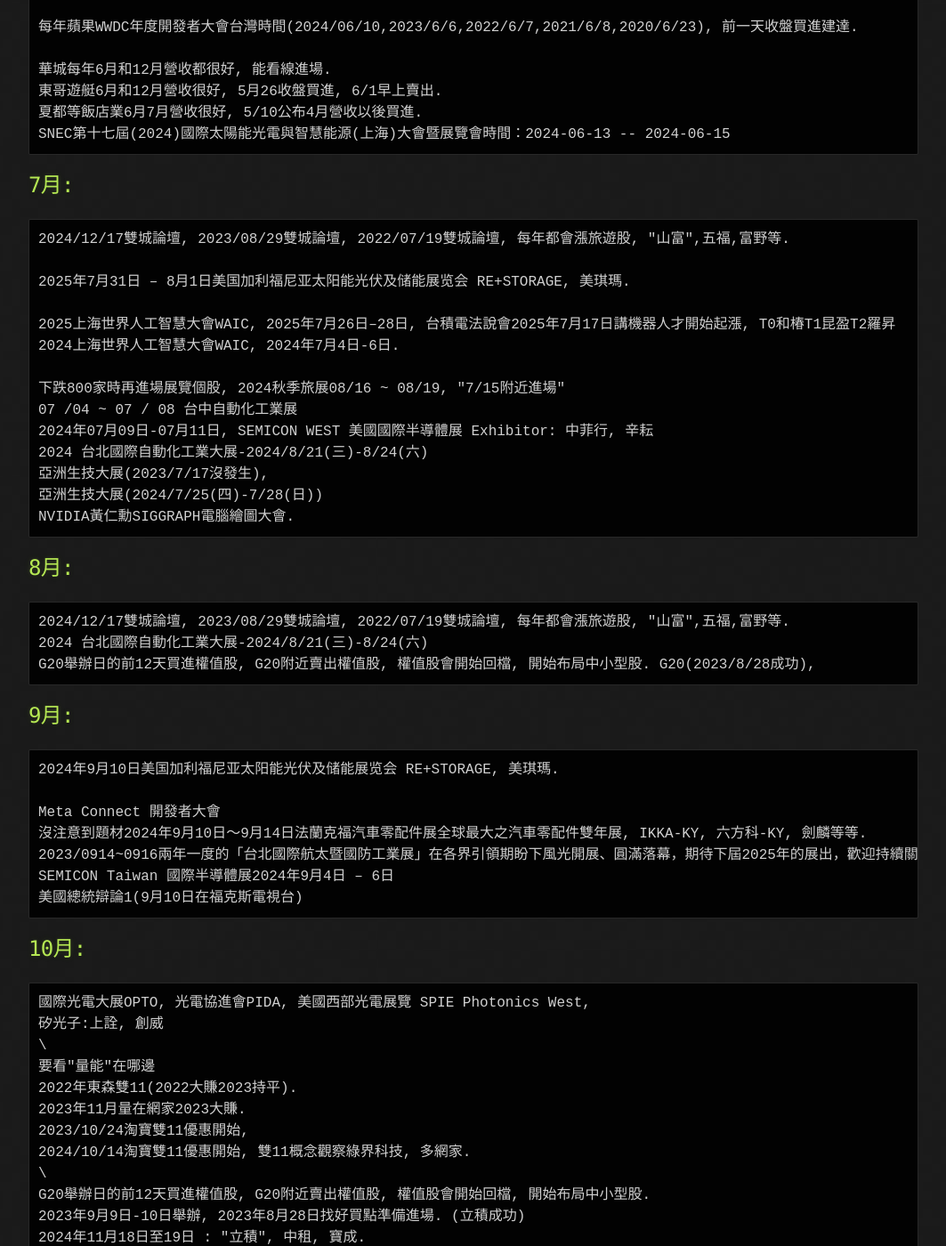
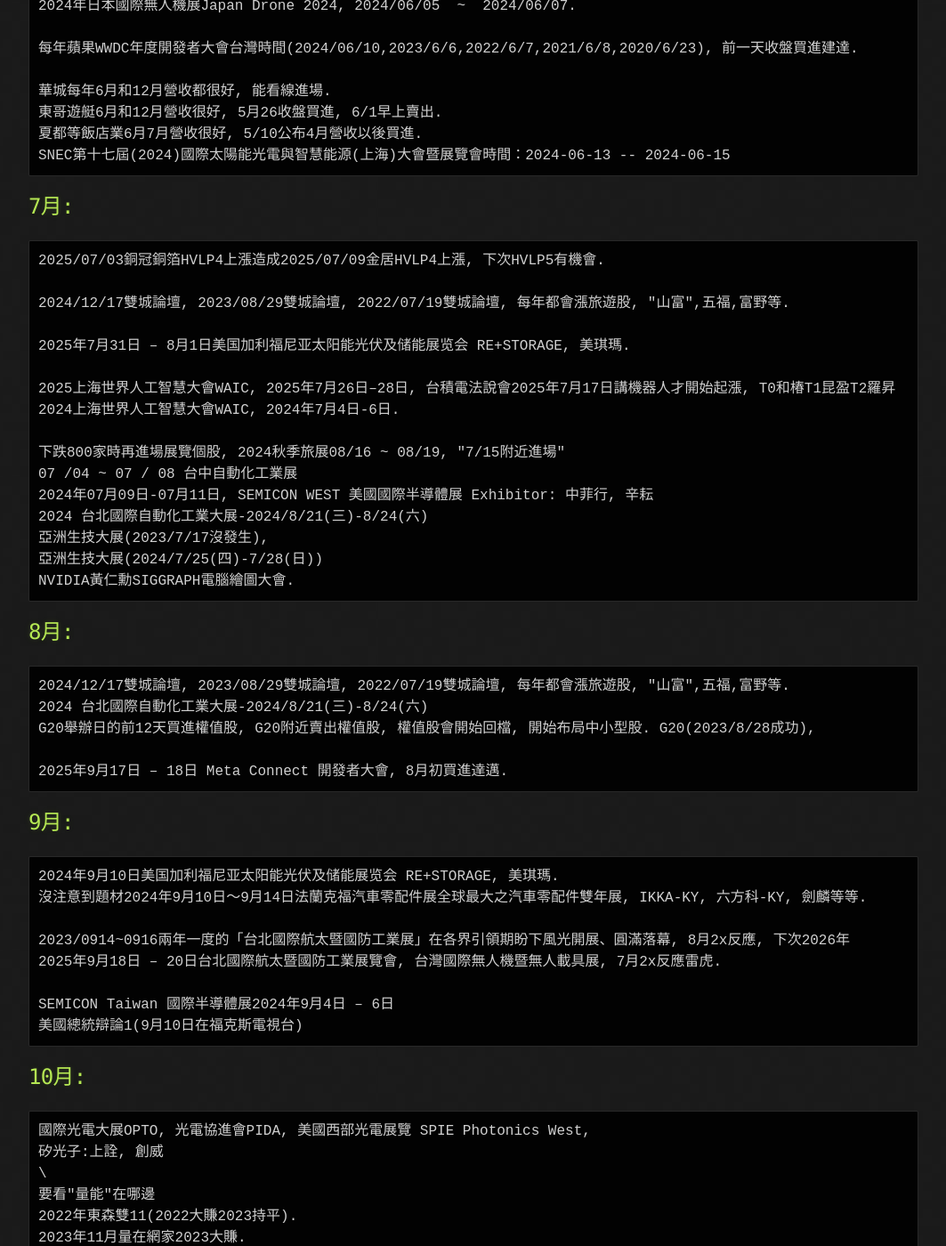
Before and after one commit to lepg5487/Stock_God, a Jekyll site: the page built from experience.md, in a window 1280 px wide and 1400 px high, scrolled down 6913 px. Shown: the whole window at 89% size, without its empty margins (108-1171 px from the left). Built offline with Jekyll 4.4.1, drawn with Linux system fonts in a browser that asks for light colours; our own code applies the rules of GitHub Pages for plain Markdown files; some of the changed text lies outside the part shown.

Commit message:
Update experience.md

````diff
--- a/experience.md
+++ b/experience.md
@@ -26,6 +26,7 @@
 ```
 賣出注意事項:
 定義好T0T1T2T3, T0開盤急漲5%以上9:15前或10:00前沒漲停賣出, 開盤沒急漲,往下殺彈起時9:15前低點跌破賣出, 漲到T3賣出.
+個股新聞公布參加xx展覽, 等於那個展覽利多結束, 公布當天是最高點也是賣點.
 ```
 ```
 2025/06/24
@@ -280,6 +281,8 @@
 ```
 ## 7月:
 ```
+2025/07/03銅冠銅箔HVLP4上漲造成2025/07/09金居HVLP4上漲, 下次HVLP5有機會.
+
 2024/12/17雙城論壇, 2023/08/29雙城論壇, 2022/07/19雙城論壇, 每年都會漲旅遊股, "山富",五福,富野等.
 
 2025年7月31日 – 8月1日美国加利福尼亚太阳能光伏及储能展览会 RE+STORAGE, 美琪瑪.
@@ -300,14 +303,17 @@
 2024/12/17雙城論壇, 2023/08/29雙城論壇, 2022/07/19雙城論壇, 每年都會漲旅遊股, "山富",五福,富野等.
 2024 台北國際自動化工業大展-2024/8/21(三)-8/24(六)
 G20舉辦日的前12天買進權值股, G20附近賣出權值股, 權值股會開始回檔, 開始布局中小型股. G20(2023/8/28成功),
+
+2025年9月17日 – 18日 Meta Connect 開發者大會, 8月初買進達邁.
 ```
 ## 9月:
 ```
 2024年9月10日美国加利福尼亚太阳能光伏及储能展览会 RE+STORAGE, 美琪瑪.
+沒注意到題材2024年9月10日～9月14日法蘭克福汽車零配件展全球最大之汽車零配件雙年展, IKKA-KY, 六方科-KY, 劍麟等等.
 
-Meta Connect 開發者大會
-沒注意到題材2024年9月10日～9月14日法蘭克福汽車零配件展全球最大之汽車零配件雙年展, IKKA-KY, 六方科-KY, 劍麟等等.
-2023/0914~0916兩年一度的「台北國際航太暨國防工業展」在各界引領期盼下風光開展、圓滿落幕，期待下屆2025年的展出，歡迎持續關注本展官方網站(www.tadte.com.tw)
+2023/0914~0916兩年一度的「台北國際航太暨國防工業展」在各界引領期盼下風光開展、圓滿落幕, 8月2x反應, 下次2026年
+2025年9月18日 – 20日台北國際航太暨國防工業展覽會, 台灣國際無人機暨無人載具展, 7月2x反應雷虎.
+
 SEMICON Taiwan 國際半導體展2024年9月4日 – 6日
 美國總統辯論1(9月10日在福克斯電視台)
 ```
````
